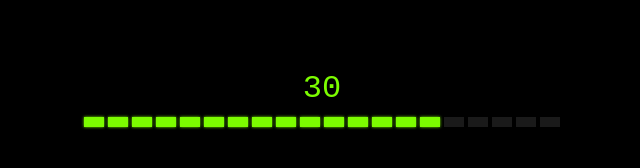
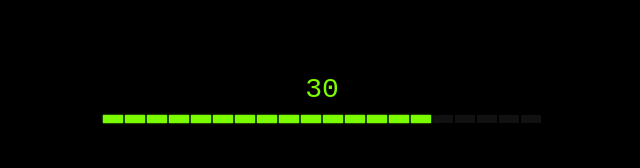
Before and after one commit to printhelloworldasdas/idk, a plain HTML site: page index.html in a window 1280 px wide. Shown: the part 302-470 px from the top of the page, without its empty margins (318-958 px from the left). Drawn offline with Linux system fonts and the light colour scheme.

Commit message:
Update index.html

```diff
--- a/index.html
+++ b/index.html
@@ -17,24 +17,25 @@
 
     .number {
       color: #7CFC00; /* Verde fosforescente */
-      font-size: 32px;
+      font-size: 28px;
       margin-bottom: 10px;
     }
 
     .bar-container {
       display: flex;
-      gap: 4px;
+      gap: 2px;
     }
 
     .bar-segment {
       width: 20px;
-      height: 10px;
+      height: 8px;
       background-color: #7CFC00;
-      box-shadow: 0 0 3px #7CFC00;
+      box-shadow: 0 0 2px #7CFC00;
+      border-radius: 0; /* Esquinas completamente cuadradas */
     }
 
     .bar-segment.inactive {
-      background-color: #1a1a1a;
+      background-color: #111;
       box-shadow: none;
     }
   </style>
@@ -44,9 +45,7 @@
   <div class="number">30</div>
 
   <div class="bar-container">
-    <!-- 20 segmentos, los primeros 15 activos para reflejar "30" -->
-    <!-- Puedes ajustar esto según necesites -->
-    <!-- Activos (verde) -->
+    <!-- Activos -->
     <div class="bar-segment"></div>
     <div class="bar-segment"></div>
     <div class="bar-segment"></div>
@@ -62,7 +61,7 @@
     <div class="bar-segment"></div>
     <div class="bar-segment"></div>
     <div class="bar-segment"></div>
-    <!-- Inactivos (oscuro) -->
+    <!-- Inactivos -->
     <div class="bar-segment inactive"></div>
     <div class="bar-segment inactive"></div>
     <div class="bar-segment inactive"></div>
```
